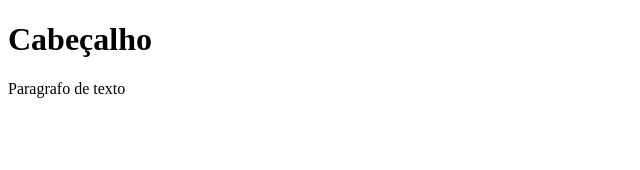
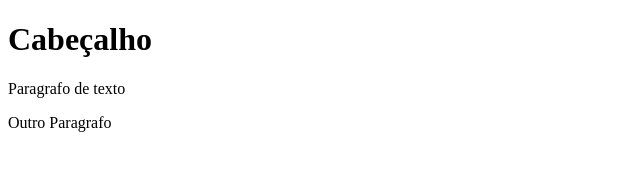
Before and after one commit to GuilhermeRigoto/html-project, a plain HTML site: page index.html in a window 1280 px wide. Shown: the whole page, without its empty margins (0-640 px from the left). Drawn offline with Linux system fonts and the light colour scheme.

Commit message:
add index html

```diff
--- a/index.html
+++ b/index.html
@@ -8,6 +8,7 @@
 <body>
     <h1> Cabeçalho</h1>
 <p> Paragrafo de texto</p>
+<p> Outro Paragrafo</p>
 
 </body>
 </html>
```
